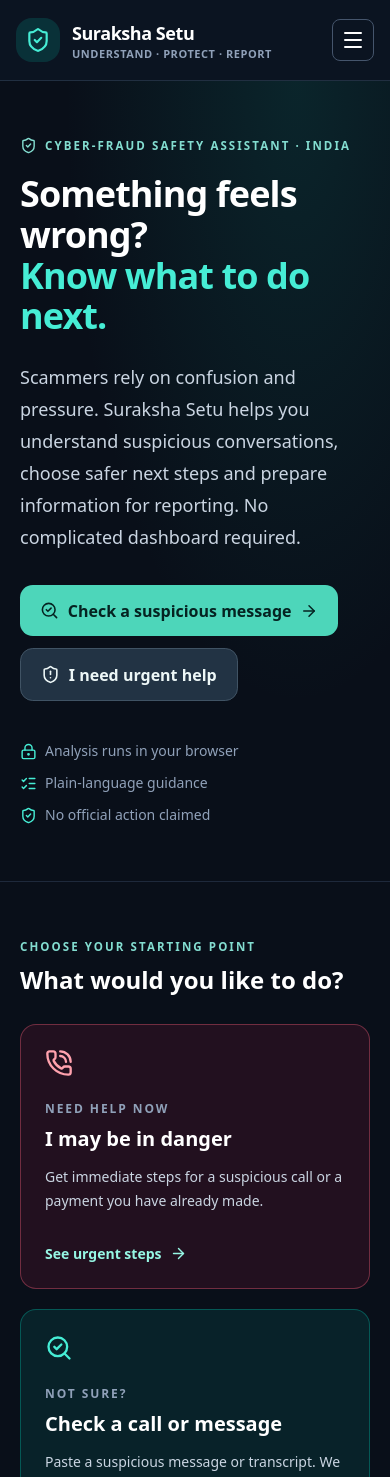
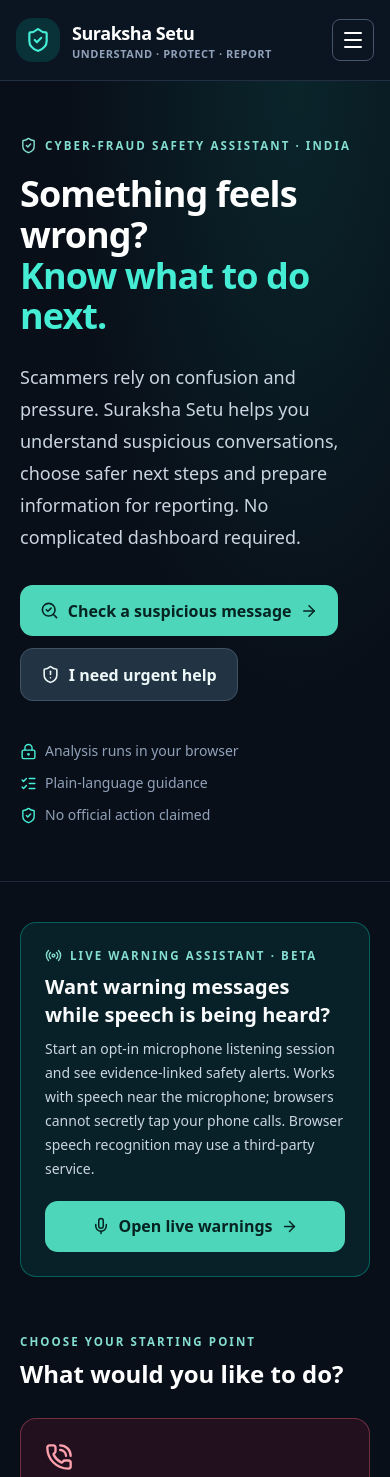
Before and after one commit to aadi-harale/suraksha_setu, a Next.js app in the folder frontend/: page / in a window 390 px wide. Shown: the top 1477 px of the page. Built offline with nearby package versions, Linux system fonts and the light colour scheme.

Commit message:
ux: connect real-time microphone warnings to the public homepage

```diff
--- a/frontend/src/app/page.tsx
+++ b/frontend/src/app/page.tsx
@@ -1,6 +1,6 @@
 import Link from 'next/link';
 import { DEMO_CASES } from '@/lib/demo-cases';
-import { ShieldCheck, ArrowRight, PhoneCall, SearchCheck, FolderOpen, ShieldAlert, LockKeyhole, ListChecks, FlaskConical } from 'lucide-react';
+import { ShieldCheck, ArrowRight, PhoneCall, SearchCheck, FolderOpen, ShieldAlert, LockKeyhole, ListChecks, FlaskConical, Mic, Radio } from 'lucide-react';
 const actions=[
  {href:'/help',icon:PhoneCall,kicker:'NEED HELP NOW',title:'I may be in danger',copy:'Get immediate steps for a suspicious call or a payment you have already made.',tone:'border-rose-400/35 bg-rose-500/10',iconColor:'text-rose-300',cta:'See urgent steps'},
  {href:'/check',icon:SearchCheck,kicker:'NOT SURE?',title:'Check a call or message',copy:'Paste a suspicious message or transcript. We highlight warning signs and explain what they may mean.',tone:'border-teal-400/30 bg-teal-400/10',iconColor:'text-teal-300',cta:'Start a check'},
@@ -15,6 +15,13 @@
     <div className="mt-8 flex flex-wrap gap-3"><Link href="/check" className="product-btn product-btn-primary"><SearchCheck size={19}/>Check a suspicious message<ArrowRight size={18}/></Link><Link href="/help" className="product-btn product-btn-secondary"><ShieldAlert size={19}/>I need urgent help</Link></div>
    </div>
    <div className="mt-10 flex flex-wrap items-center gap-x-7 gap-y-3 text-sm text-slate-400"><span className="inline-flex items-center gap-2"><LockKeyhole size={17} className="text-teal-300"/>Analysis runs in your browser</span><span className="inline-flex items-center gap-2"><ListChecks size={17} className="text-teal-300"/>Plain-language guidance</span><span className="inline-flex items-center gap-2"><ShieldCheck size={17} className="text-teal-300"/>No official action claimed</span></div>
+  </div>
+ </section>
+ <section className="mx-auto max-w-7xl px-5 pt-10 md:px-8">
+  <div className="flex flex-col gap-5 rounded-2xl border border-teal-400/35 bg-teal-500/10 p-6 md:flex-row md:items-center md:justify-between md:p-7">
+   <div className="max-w-2xl"><p className="product-kicker flex items-center gap-2"><Radio size={17}/>Live warning assistant · beta</p><h2 className="mt-2 text-xl font-bold md:text-2xl">Want warning messages while speech is being heard?</h2>
+    <p className="mt-2 text-sm leading-6 text-slate-300">Start an opt-in microphone listening session and see evidence-linked safety alerts. Works with speech near the microphone; browsers cannot secretly tap your phone calls. Browser speech recognition may use a third-party service.</p></div>
+   <Link href="/listen" className="product-btn product-btn-primary shrink-0"><Mic size={18}/>Open live warnings<ArrowRight size={17}/></Link>
   </div>
  </section>
  <section className="mx-auto max-w-7xl px-5 py-14 md:px-8">
```
